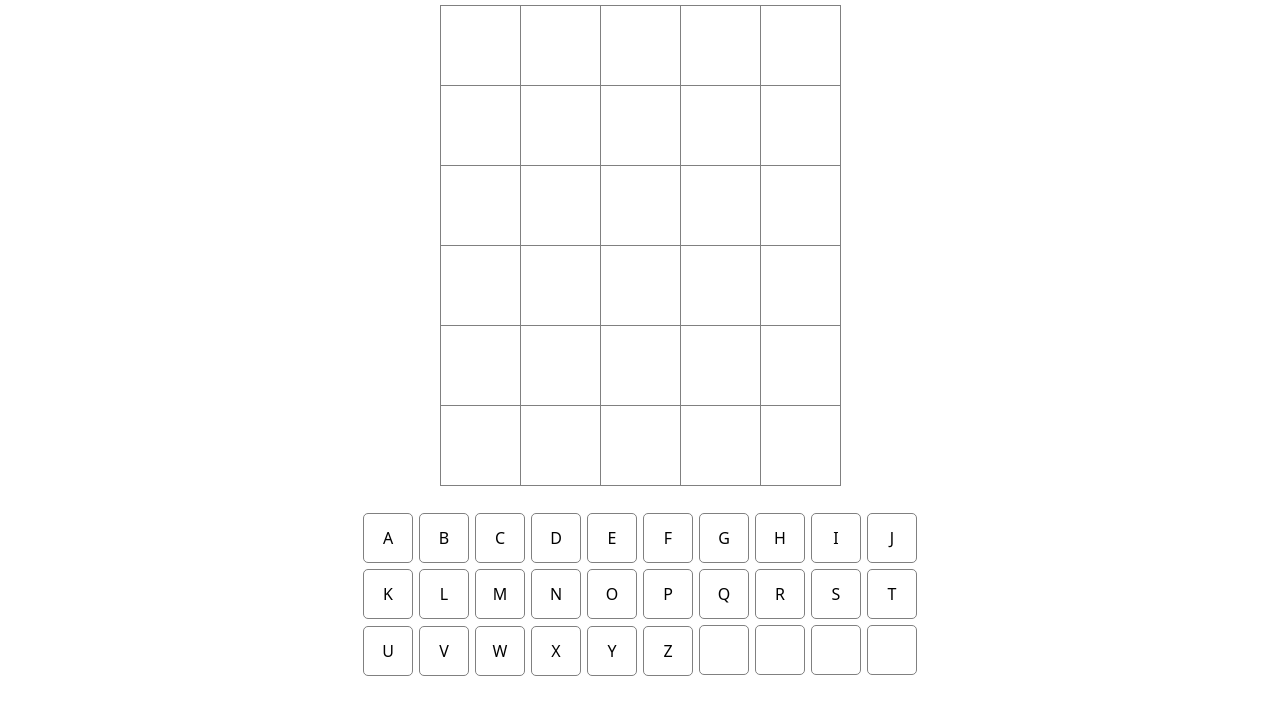
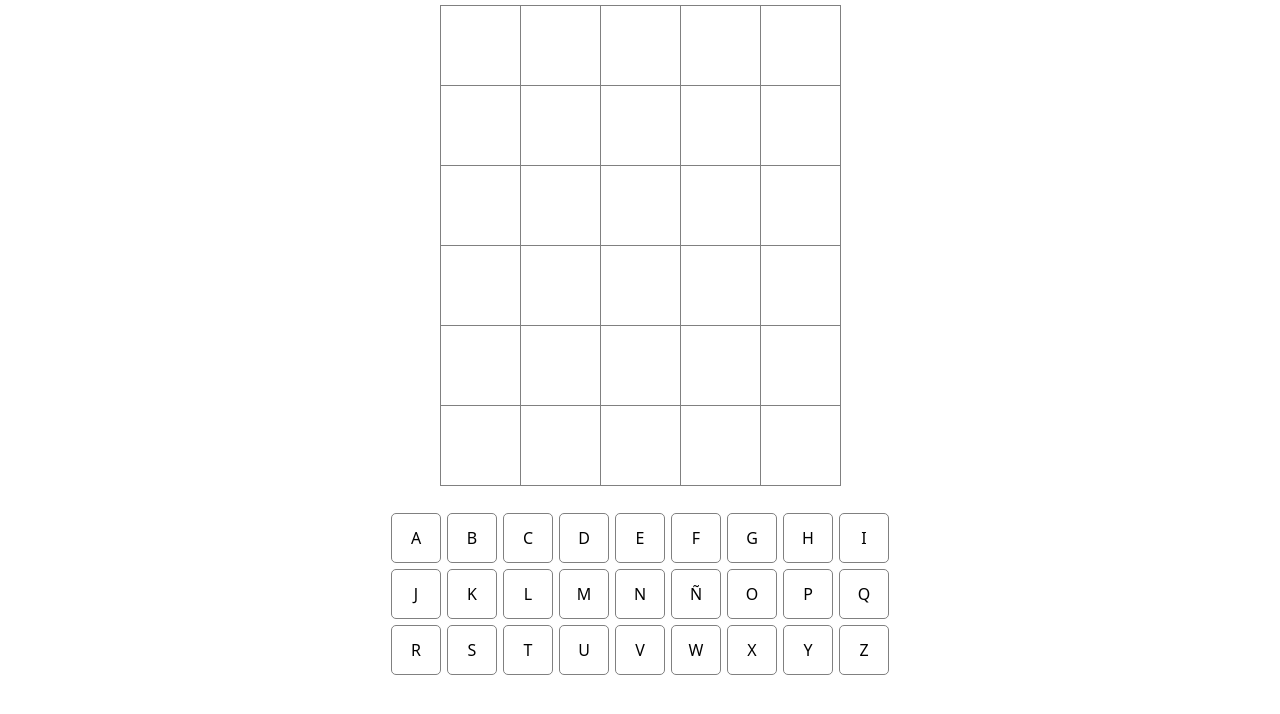
Before and after one commit to soliakt/wordle, a plain HTML site: page index.html in a window 1280 px wide. Shown: the part 70-784 px from the top of the page. Drawn offline with nearby package versions, Linux system fonts and the light colour scheme.

Commit message:
keyboard update to fill out every square

```diff
--- a/scripts.js
+++ b/scripts.js
@@ -26,9 +26,9 @@ window.onload = function () {
         const table = document.createElement('table');
         table.className = 'table-keyboard';
         const numRows = 3;
-        const numColumns = 10;
+        const numColumns = 9;
         let lettersCounter = 0;
-        const alphabet = 'ABCDEFGHIJKLMNOPQRSTUVWXYZ';
+        const alphabet = 'ABCDEFGHIJKLMNÑOPQRSTUVWXYZ';
         for (let i = 0; i < numRows; i++) {
             const row = document.createElement('tr');
             row.classList.add('lettersKeyboard');
--- a/styles.css
+++ b/styles.css
@@ -21,8 +21,6 @@ nav {
     text-align: center;
 }
 
-
-
 .lettersKeyboard td button{
     width: 50px;
     height: 50px;
@@ -31,7 +29,6 @@ nav {
     border: 1px solid gray;
     border-radius: 5px;
 }
-
 
 .table-keyboard{
     display: flex;
```
